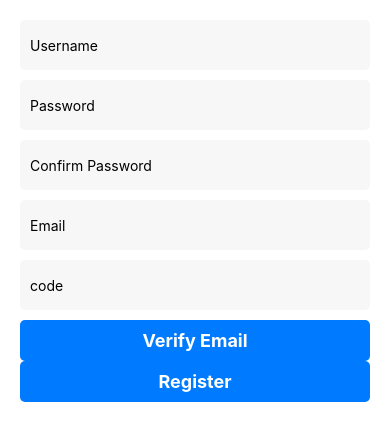
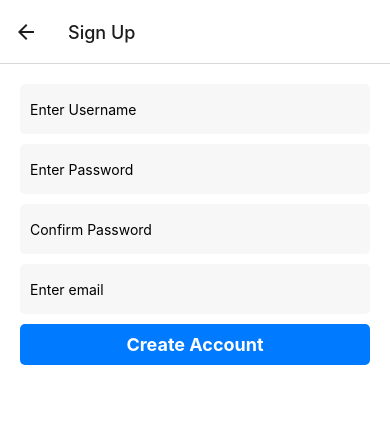
Before and after one commit to Kaiwenkevinz/RandomChat, a React Native app: screen /Register in a window 390 px wide. Shown: the top 440 px of the page. Built offline with nearby package versions, Linux system fonts and the light colour scheme; what axios-mock-adapter would draw is missing.

Commit message:
feat: 注册页加入邮箱验证

```diff
--- a/App.tsx
+++ b/App.tsx
@@ -3,8 +3,6 @@ import {Provider} from 'react-redux';
 import {store} from './src/store/store';
 import Navigation from './src/navigation';
 import {CONFIG} from './src/config';
-
-console.log('Config', CONFIG.TURN_ON_MOCK_API);
 
 if (process.env.NODE_ENV === 'development' && CONFIG.TURN_ON_MOCK_API) {
   require('./src/network/mocks/mockAPI');
--- a/src/navigation/index.tsx
+++ b/src/navigation/index.tsx
@@ -9,6 +9,7 @@ import Toast from 'react-native-toast-message';
 import HomeTab from '../screens/HomeTab';
 import ProfileEdit from '../screens/profile-edit/ProfileEdit';
 import FriendProfile from '../screens/FriendProfile';
+import VerifyEmail from '../screens/VerifyEmail';
 
 const Stack = createStackNavigator<RootStackParamList>();
 
@@ -20,8 +21,13 @@ const Navigation = () => {
         initialRouteName={'HomeTab'}>
         <Stack.Screen
           name={'Register'}
-          options={{headerTitle: 'Register'}}
+          options={{headerShown: true, headerTitle: 'Sign Up'}}
           component={Register}
+        />
+        <Stack.Screen
+          name={'VerifyEmail'}
+          options={{headerTitle: 'Verify Email'}}
+          component={VerifyEmail}
         />
         <Stack.Screen
           name={'Login'}
--- a/src/screens/Login.tsx
+++ b/src/screens/Login.tsx
@@ -59,6 +59,7 @@ export default function Login(props: Props) {
 
   return (
     <View style={styles.container}>
+      <Text style={styles.titleText}>Login</Text>
       <TextInput
         style={styles.input}
         placeholder="Username"
@@ -75,13 +76,16 @@ export default function Login(props: Props) {
       <TouchableOpacity style={styles.button} onPress={onHandleLogin}>
         <Text style={styles.buttonText}>Login</Text>
       </TouchableOpacity>
-      <TouchableOpacity
-        style={styles.button}
-        onPress={() => {
-          props.navigation.navigate('Register');
-        }}>
-        <Text style={styles.buttonText}>Register</Text>
-      </TouchableOpacity>
+      <Text style={{marginTop: 10}}>
+        Don't have an account?{' '}
+        <Text
+          style={{color: '#5086CE'}}
+          onPress={() => {
+            props.navigation.navigate('Register');
+          }}>
+          Sign up
+        </Text>
+      </Text>
     </View>
   );
 }
@@ -91,6 +95,11 @@ const styles = StyleSheet.create({
     flex: 1,
     padding: 20,
     backgroundColor: '#fff',
+  },
+  titleText: {
+    fontSize: 24,
+    fontWeight: 'bold',
+    marginVertical: 20,
   },
   input: {
     height: 50,
--- a/src/screens/Register.tsx
+++ b/src/screens/Register.tsx
@@ -6,20 +6,17 @@ import {
   TouchableOpacity,
 } from 'react-native';
 import React, {useEffect, useState} from 'react';
-import {NavigationScreenProp} from 'react-navigation';
-import {authService} from '../network/lib/auth';
+import {useNavigation} from '@react-navigation/native';
+import {IVerifyEmail} from '../types/navigation/types';
 import {showToast, toastType} from '../utils/toastUtil';
 
-type Props = {
-  navigation: NavigationScreenProp<any, any>;
-};
+export default function Register() {
+  const navigation = useNavigation();
 
-export default function Register(props: Props) {
   const [username, setUsername] = useState('');
   const [password, setPassword] = useState('');
   const [reEnteredPassword, setPasswordAgain] = useState('');
   const [email, setEmail] = useState('');
-  const [code, setCode] = useState('');
 
   useEffect(() => {
     console.log('Register screen mounted');
@@ -29,30 +26,8 @@ export default function Register(props: Props) {
     };
   }, []);
 
-  const handleVerifyEmail = async () => {
-    console.log(`email: ${email}, code: ${code}`);
-
-    try {
-      await authService.sendVerifyEmail(username, email);
-      showToast(
-        toastType.SUCCESS,
-        'Success',
-        'Send code to email successfully',
-      );
-    } catch (error) {
-      console.log(error);
-      return;
-    }
-  };
-
-  const handleRegister = async () => {
-    console.log(
-      `username: ${username}, password: ${password}, confirmPassword: ${reEnteredPassword}`,
-    );
-
-    // validate password and re-entered password
-    const isPasswordValid = password === reEnteredPassword;
-    if (!isPasswordValid) {
+  const handlePressCreateAccount = () => {
+    if (!password || password !== reEnteredPassword) {
       setPassword('');
       setPasswordAgain('');
       showToast(toastType.ERROR, 'Error', 'Password does not match');
@@ -60,28 +35,25 @@ export default function Register(props: Props) {
       return;
     }
 
-    try {
-      await authService.register(username, password);
-      showToast(toastType.SUCCESS, 'Success', 'Register successfully');
-      // go back to home screen
-      props.navigation.goBack();
-    } catch (error) {
-      console.log(error);
-      return;
-    }
+    const obj = {
+      username,
+      password,
+      email,
+    } as IVerifyEmail;
+    navigation.navigate('VerifyEmail', obj);
   };
 
   return (
     <View style={styles.container}>
       <TextInput
         style={styles.input}
-        placeholder="Username"
+        placeholder="Enter Username"
         value={username}
         onChangeText={setUsername}
       />
       <TextInput
         style={styles.input}
-        placeholder="Password"
+        placeholder="Enter Password"
         secureTextEntry={true}
         value={password}
         onChangeText={setPassword}
@@ -95,28 +67,20 @@ export default function Register(props: Props) {
       />
       <TextInput
         style={styles.input}
-        placeholder="Email"
+        placeholder="Enter email"
         value={email}
         onChangeText={setEmail}
       />
-      <TextInput
-        style={styles.input}
-        placeholder="code"
-        value={code}
-        onChangeText={setCode}
-      />
-      <TouchableOpacity style={styles.button} onPress={handleVerifyEmail}>
-        <Text style={styles.buttonText}>Verify Email</Text>
-      </TouchableOpacity>
-      <TouchableOpacity style={styles.button} onPress={handleRegister}>
-        <Text style={styles.buttonText}>Register</Text>
+      <TouchableOpacity
+        style={styles.button}
+        onPress={handlePressCreateAccount}>
+        <Text style={styles.buttonText}>Create Account</Text>
       </TouchableOpacity>
     </View>
   );
 }
 
 const styles = StyleSheet.create({
-  // flexbox 布局容器
   container: {
     flex: 1,
     padding: 20,
--- /dev/null
+++ b/src/screens/VerifyEmail.tsx
@@ -0,0 +1,131 @@
+import {
+  View,
+  Text,
+  TouchableOpacity,
+  StyleSheet,
+  TextInput,
+} from 'react-native';
+import React, {useEffect, useState} from 'react';
+import {StackScreenProps} from '@react-navigation/stack';
+import {RootStackParamList} from '../types/navigation/types';
+import {StackActions, useNavigation} from '@react-navigation/native';
+import {authService} from '../network/lib/auth';
+import {showToast, toastType} from '../utils/toastUtil';
+
+type VerifyEmailProps = StackScreenProps<RootStackParamList, 'VerifyEmail'>;
+
+const VerifyEmail = ({route}: VerifyEmailProps) => {
+  const navigation = useNavigation();
+  const {username, password, email} = route.params;
+
+  const [code, setCode] = useState('');
+  const [disabled, setDisabled] = useState(false);
+  const [remainingTime, setRemainingTime] = useState(60);
+  const REMAIN_TIME_SECOND = 60;
+
+  useEffect(() => {
+    authService.sendVerifyEmail(username, email);
+  }, []);
+
+  useEffect(() => {
+    disableButtonAndSetTimer();
+  }, [disabled]);
+
+  const handleResendCode = async () => {
+    await authService.sendVerifyEmail(username, email);
+    setDisabled(true);
+  };
+
+  const disableButtonAndSetTimer = () => {
+    if (disabled) {
+      setRemainingTime(REMAIN_TIME_SECOND);
+      // 开始倒计时
+      const timer = setInterval(() => {
+        setRemainingTime(prevTime => prevTime - 1);
+      }, 1000);
+
+      // 60秒后重新激活按钮
+      setTimeout(() => {
+        setDisabled(false);
+        clearInterval(timer);
+      }, REMAIN_TIME_SECOND * 1000);
+
+      // 组件卸载时清除定时器
+      return () => clearInterval(timer);
+    }
+  };
+
+  const handleRegister = async () => {
+    await authService.register(username, password, email, code);
+    showToast(toastType.SUCCESS, 'Success', 'Register successfully');
+    navigation.dispatch(StackActions.popToTop());
+  };
+
+  return (
+    <View style={styles.container}>
+      <Text style={styles.textMiddleSize}>
+        Verification code has been sent to your email:
+      </Text>
+      <Text style={styles.email}>{email}</Text>
+
+      <TextInput
+        style={styles.input}
+        placeholder="Enter verification code"
+        value={code}
+        onChangeText={setCode}
+      />
+      <Text
+        style={styles.textResendCode}
+        onPress={handleResendCode}
+        disabled={disabled}>
+        {disabled ? `Resend code in ${remainingTime} seconds` : 'Resend code'}
+      </Text>
+
+      <TouchableOpacity style={styles.button} onPress={handleRegister}>
+        <Text style={styles.buttonText}>Create Account</Text>
+      </TouchableOpacity>
+    </View>
+  );
+};
+
+const styles = StyleSheet.create({
+  container: {
+    flex: 1,
+    paddingTop: 100,
+    paddingHorizontal: 20,
+    backgroundColor: '#fff',
+  },
+  textMiddleSize: {
+    fontSize: 14,
+    marginBottom: 10,
+  },
+  email: {
+    fontSize: 18,
+    marginBottom: 10,
+  },
+  input: {
+    height: 50,
+    backgroundColor: '#f7f7f7',
+    borderRadius: 5,
+    padding: 10,
+    marginBottom: 10,
+  },
+  textResendCode: {
+    color: '#5086CE',
+    textAlign: 'right',
+    marginBottom: 20,
+  },
+  button: {
+    backgroundColor: '#007aff',
+    padding: 10,
+    borderRadius: 5,
+  },
+  buttonText: {
+    color: '#fff',
+    fontSize: 18,
+    fontWeight: 'bold',
+    textAlign: 'center',
+  },
+});
+
+export default VerifyEmail;
```
Also changed, not shown: src/types/navigation/types.tsx (+7 -0 lines).
